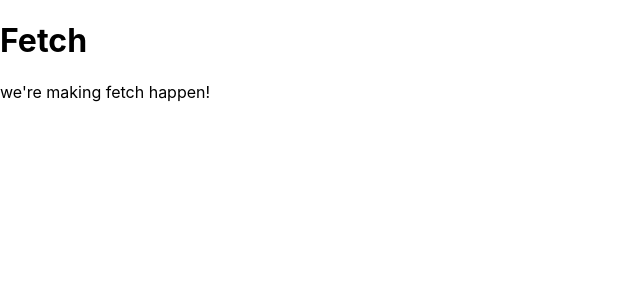
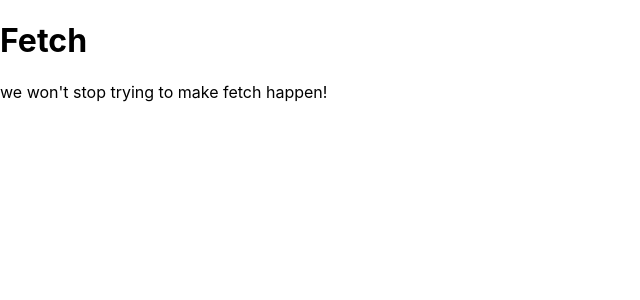
Before and after one commit to Galle-Huji/47716, a React (Create React App) app in the folder fetch/: page / in a window 1280 px wide. Shown: the top 300 px of the page, without its empty margins (0-640 px from the left). Built offline with nearby package versions, Linux system fonts and the light colour scheme.

Commit message:
finish the branch

```diff
--- a/fetch/src/App.js
+++ b/fetch/src/App.js
@@ -2,7 +2,7 @@ function App() {
   return (
     <div className="App">
       <h1>Fetch</h1>
-      <p>we're making fetch happen!</p>
+      <p>we won't stop trying to make fetch happen!</p>
     </div>
   );
 }
```
